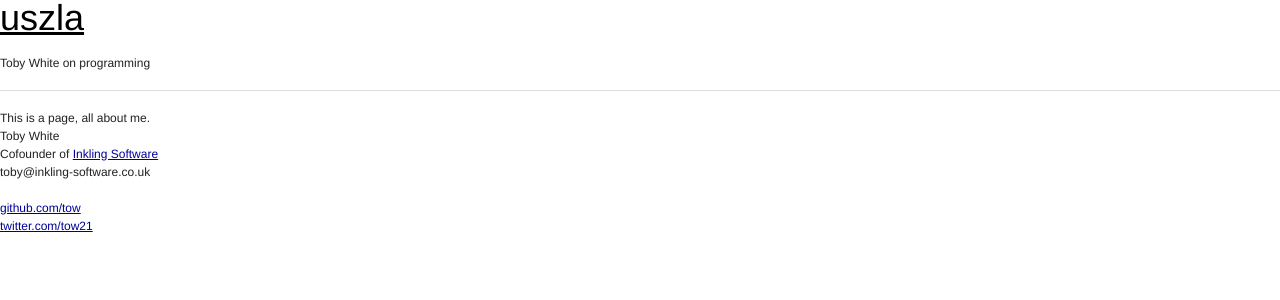
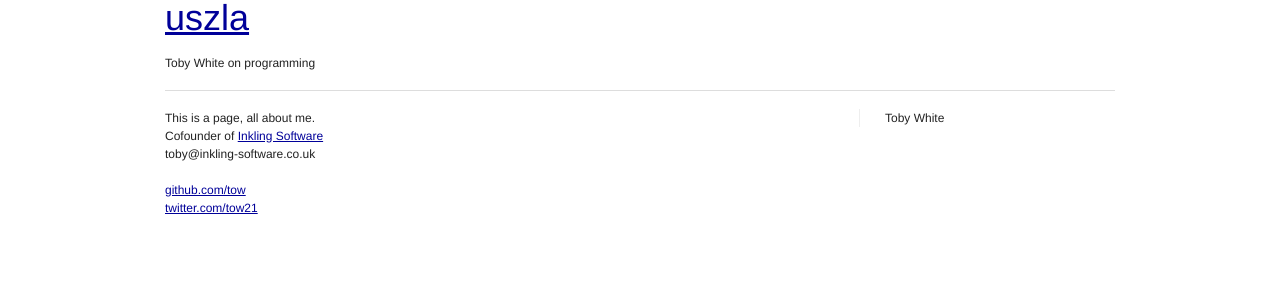
Before and after one commit to tow/tow.github.com, a Jekyll site: the page built from index.html, in a window 1280 px wide. Shown: the top 300 px of the page. Built offline with Jekyll 4.4.1, drawn with Linux system fonts in a browser that asks for light colours; Markdown is read by kramdown in place of the engine named in the settings.

Commit message:
name divs correctly

```diff
--- a/_layouts/default.html
+++ b/_layouts/default.html
@@ -17,16 +17,14 @@
     <link rel="openid.delegate" href="http://uszla.me.uk/id">
   </head>
   <body>
-    <div id="page">
-      <div id="header">
+    <div class="container">
+      <div id="header" class="span-24 last">
         <h1><a href="/">uszla</a></h1>
         <p class="description">Toby White on programming<br />
       </div>
       <hr />
-      <div class="content">
-        <div id="primary">
-          {{ content }}
-        </div>
+      <div id="content" class="span-17 colborder">
+        {{ content }}
       </div>
       <div class="footer">
         <div class="contact">
```
